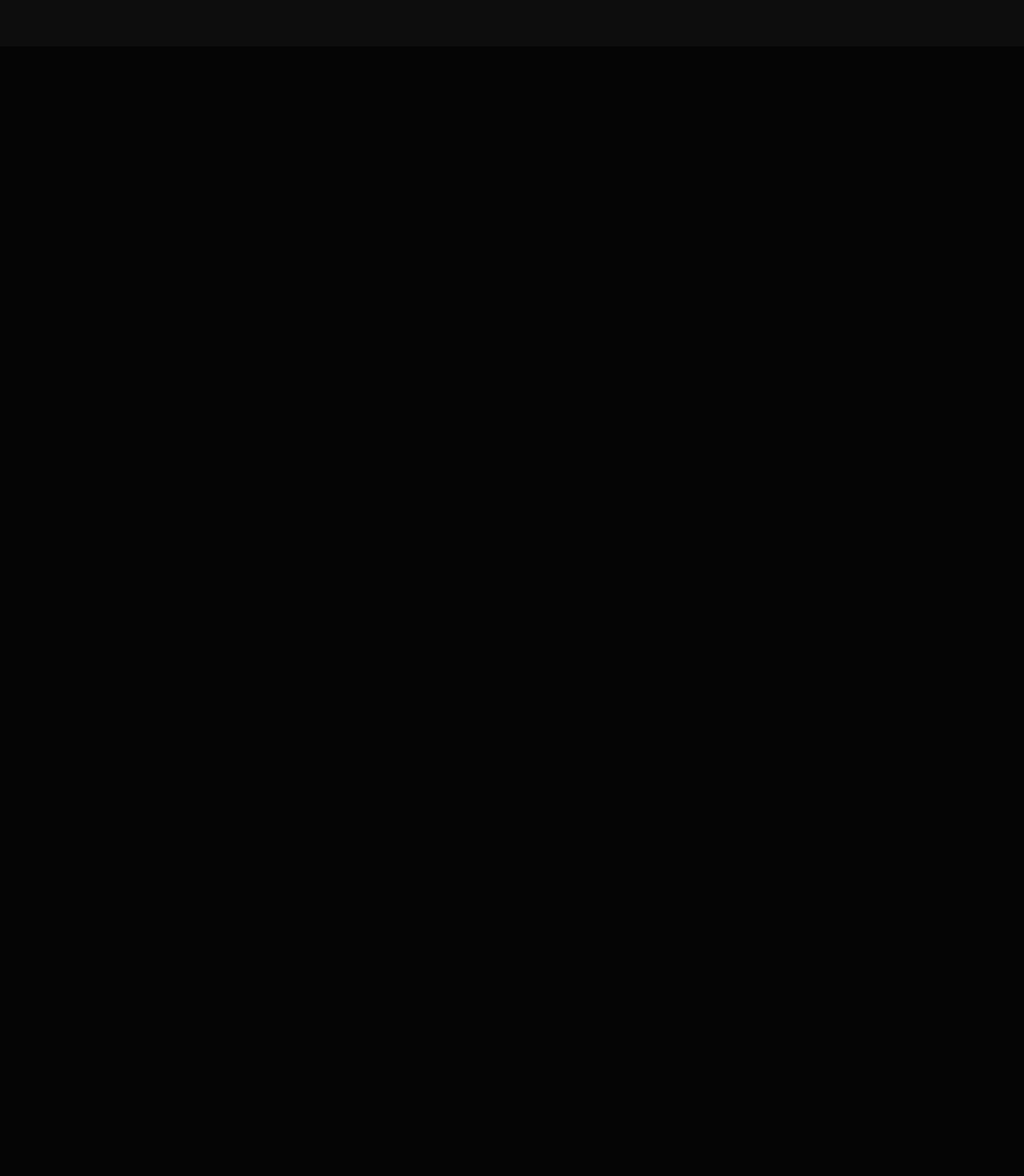
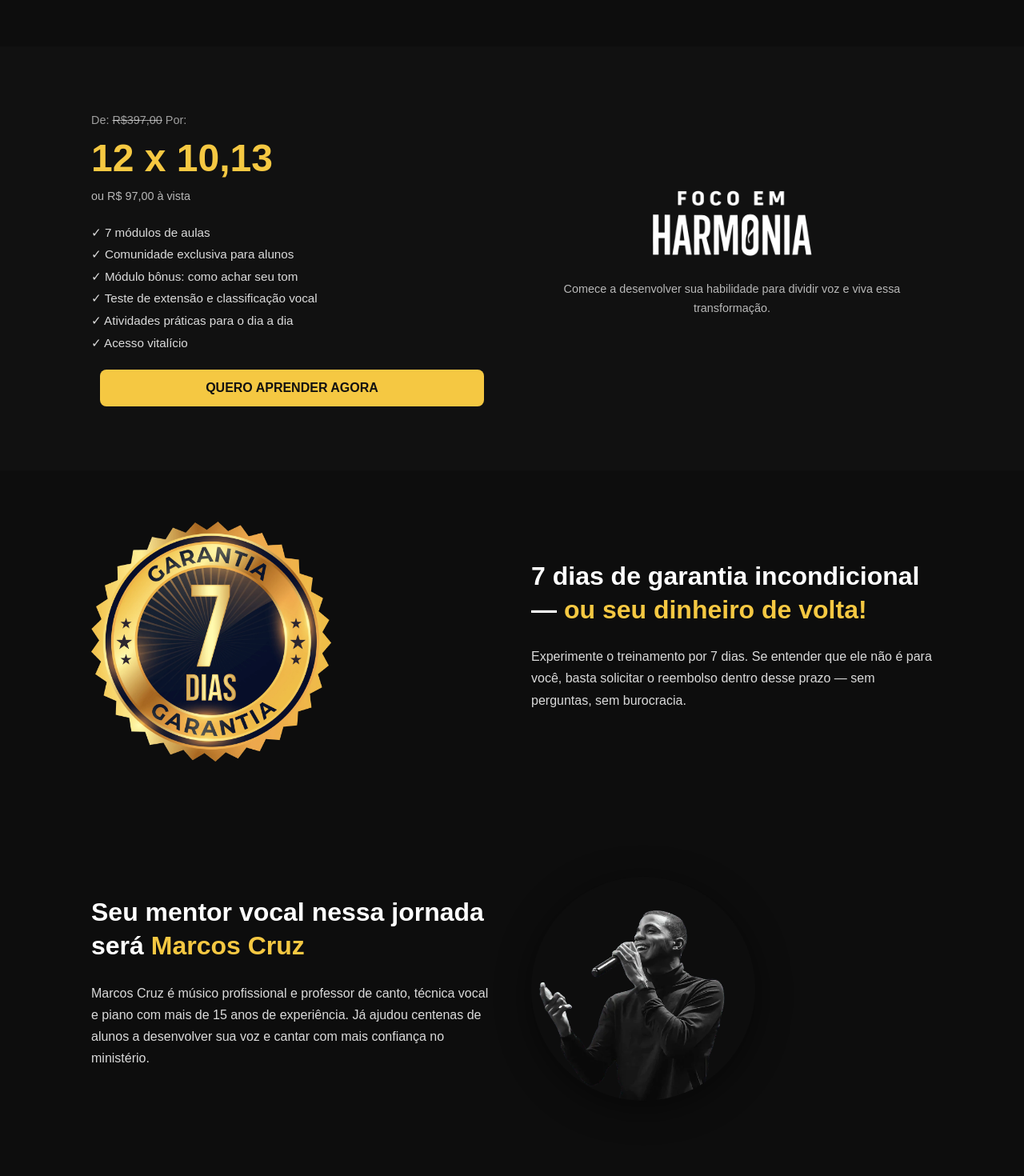
Before and after one commit to focoemcanto-pixel/harmonia, a Next.js app: page / in a window 1280 px wide. Shown: the part 5460-6930 px from the top of the page at 80% size. Before the commit the page ends 5518 px from the top, so only its background shows below. Built offline with nearby package versions, Linux system fonts and the light colour scheme.

Commit message:
Restore final sales sections after video thumbnail update

```diff
--- a/app/page.tsx
+++ b/app/page.tsx
@@ -146,6 +146,58 @@ export default function Home() {
           </div>
         </div>
       </section>
+
+      <section className="section offer-section">
+        <div className="container offer-grid">
+          <div>
+            <p className="old-price">De: <s>R$397,00</s> Por:</p>
+            <h2 className="price">12 x 10,13</h2>
+            <p className="cash-price">ou R$ 97,00 à vista</p>
+            <ul className="offer-list">
+              <li>✓ 7 módulos de aulas</li>
+              <li>✓ Comunidade exclusiva para alunos</li>
+              <li>✓ Módulo bônus: como achar seu tom</li>
+              <li>✓ Teste de extensão e classificação vocal</li>
+              <li>✓ Atividades práticas para o dia a dia</li>
+              <li>✓ Acesso vitalício</li>
+            </ul>
+            <a className="button primary wide" href={checkoutUrl} target="_blank" rel="noreferrer">QUERO APRENDER AGORA</a>
+          </div>
+          <div className="logo-offer">
+            <img src="/images/oferta/logo-foco-em-harmonia.webp" alt="Foco em Harmonia" />
+            <p>Comece a desenvolver sua habilidade para dividir voz e viva essa transformação.</p>
+          </div>
+        </div>
+      </section>
+
+      <section className="section guarantee dark">
+        <div className="container split">
+          <img className="guarantee-img" src="/images/oferta/garantia-7-dias.webp" alt="Garantia de 7 dias" />
+          <div>
+            <h2>7 dias de garantia incondicional — <span>ou seu dinheiro de volta!</span></h2>
+            <p>Experimente o treinamento por 7 dias. Se entender que ele não é para você, basta solicitar o reembolso dentro desse prazo — sem perguntas, sem burocracia.</p>
+          </div>
+        </div>
+      </section>
+
+      <section className="section mentor-section">
+        <div className="container split">
+          <div>
+            <h2>Seu mentor vocal nessa jornada será <span>Marcos Cruz</span></h2>
+            <p>Marcos Cruz é músico profissional e professor de canto, técnica vocal e piano com mais de 15 anos de experiência. Já ajudou centenas de alunos a desenvolver sua voz e cantar com mais confiança no ministério.</p>
+          </div>
+          <img className="mentor-img" src="/images/mentor/marcos-cruz.webp" alt="Marcos Cruz" />
+        </div>
+      </section>
+
+      <section className="section faq dark">
+        <div className="container">
+          <h2>Perguntas Frequentes</h2>
+          <div className="faq-list">
+            {faqs.map(([q, a]) => <details key={q}><summary>{q}</summary><p>{a}</p></details>)}
+          </div>
+        </div>
+      </section>
     </main>
   )
 }
```
